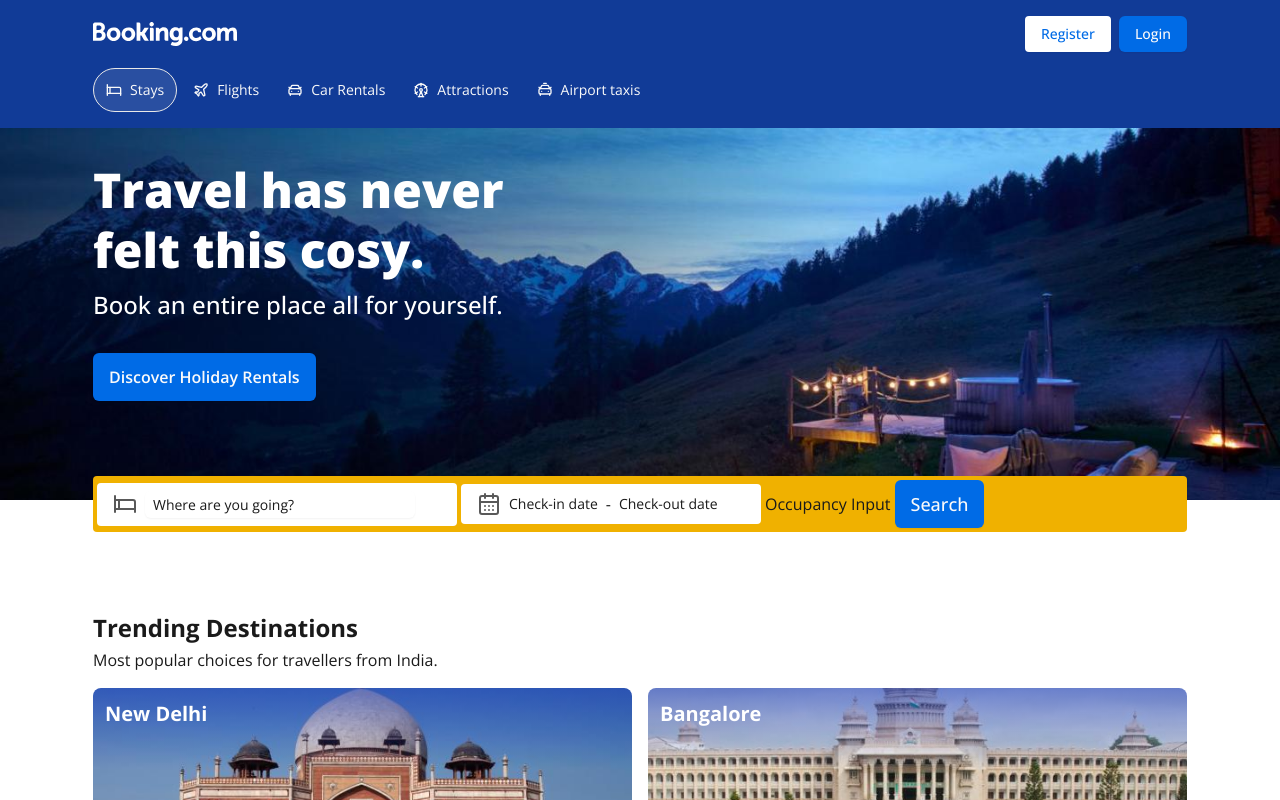
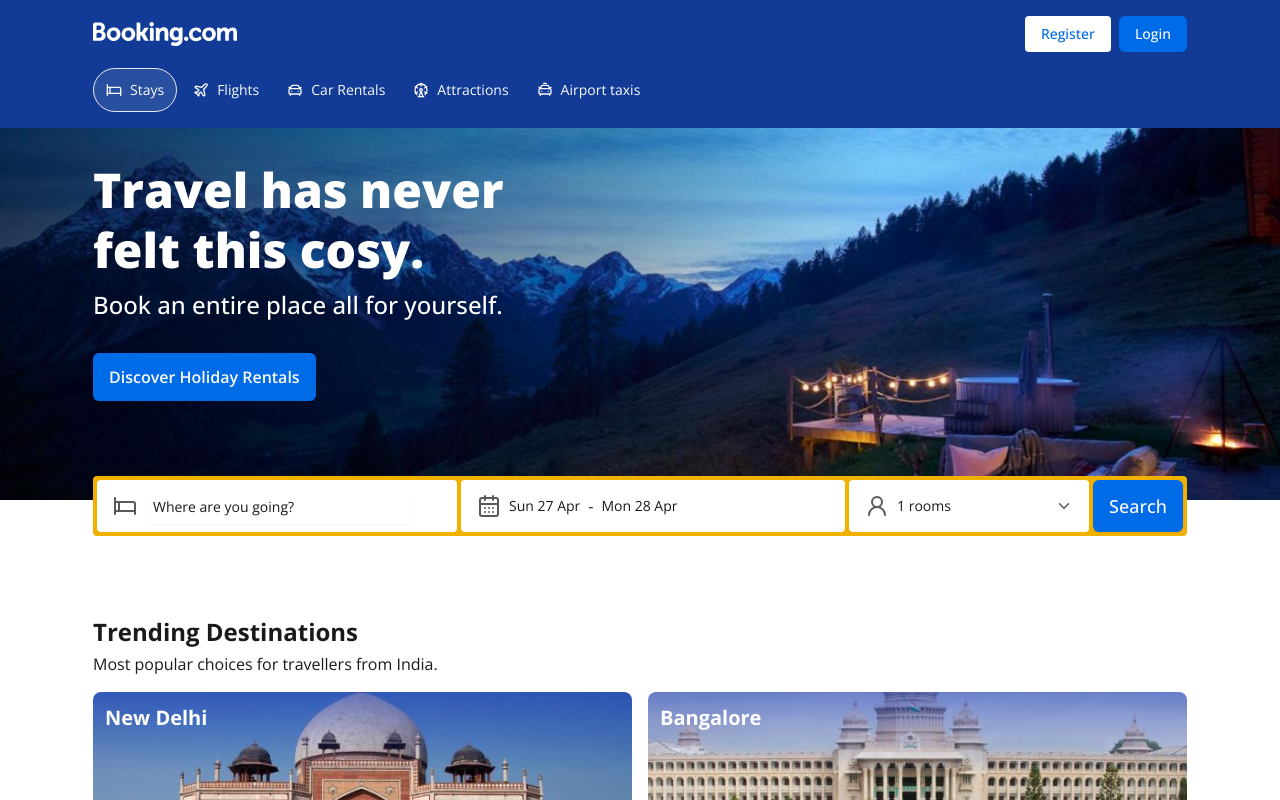
Before and after one commit to prajjwalag/BookYourHotelApp, a React (Vite) app: page / in a window 1280 px wide. Shown: the top 800 px of the page. Built offline with nearby package versions, Linux system fonts and the light colour scheme.

Commit message:
Designed the Room Count Input

```diff
--- a/src/features/search/DateSelectInput.jsx
+++ b/src/features/search/DateSelectInput.jsx
@@ -10,7 +10,7 @@
     <Popover>
       <FormField control={form.control} name='bookingDates' render={({field}) => (
         <>
-          <PopoverTrigger>
+          <PopoverTrigger asChild>
             <FormItem className='px-4 py-2 rounded bg-background h-full lg:min-w-[300px] lg:flex-auto'>
               <FormControl>
                 <div role='button' className='flex items-center h-full'>
--- a/src/features/search/LocationInput.jsx
+++ b/src/features/search/LocationInput.jsx
@@ -18,18 +18,29 @@
     setPopoverOpen(false);
   }
 
+  function handleKeyDown(e) {
+    switch(e.key) {
+      case 'ArrowUp':
+            console.log("UP Arrow Key Pressed");
+            break;
+      case 'ArrowDown':
+            console.log("Down Arrow key Presses");
+            break;
+    }
+  }
+
   return (
    <Popover open={isPopoverOpen} onOpenChange={setPopoverOpen}>
     <PopoverTrigger asChild>
-      <div className='flex gap-2 items-center px-4 py-2 rounded bg-background lg:min-w-[360px]'>
+      <div className='flex gap-2 items-center px-4 py-2 rounded bg-background lg:min-w-[360px] h-full'>
         <Icon icon="bed" size='24'className='text-muted-foreground shrink-0' />
         <FormField control={form.control} name='city' render={({field}) =>
           <FormControl>
             <Input {...field} className='w-full h-full px-2 text-sm border-0 focus-visible:ring-transparent focus-visible:ring-offset-transaparent placeholder:font-normal placeholder:text-foreground focus:placeholder-muted-foreground'
-            placeholder='Where are you going?' {...field} />
+            placeholder='Where are you going?' {...field} autoComplete="off" onKeyDown={handleKeyDown}/>
           </FormControl>
         }/>
-        <div role='button' className={city ? '':'opacity-0'} onClick={(e) =>{
+        <div role='button' className={city ? '':'opacity-0 pointer-events-none'} onClick={(e) =>{
           e.preventDefault();
           form.setValue('city', '');
         }}
--- a/src/features/search/OccupancyInput.jsx
+++ b/src/features/search/OccupancyInput.jsx
@@ -1,10 +1,52 @@
+import { Button } from '@/components/ui/button';
+import { FormControl, FormField, FormItem, FormLabel } from '@/components/ui/form';
+import Icon from '@/components/ui/icon';
+import { Popover, PopoverContent, PopoverTrigger } from '@/components/ui/popover'
 import React from 'react'
 
-const OccupancyInput = () => {
+const OccupancyInput = ({form}) => {
+  const rooms = form.watch('roomsCount');
   return (
-    <div>
-      Occupancy Input
-    </div>
+    <Popover>
+      <PopoverTrigger asChild>
+        <div role='button' className='h-full px-4 py-2 rounded bg-background border-border min-w-60 flex-auto flex items-center justify-between'>
+          <div className='flex items-center gap-2'>
+            <Icon icon='user' size='24' className='text-muted-foreground shrink-0'/>
+            <p className='text-sm'>{rooms} rooms</p>
+          </div>
+          <Icon icon='dropdown' size='18' className='text-muted-foreground shrink-0'/>
+        </div>
+      </PopoverTrigger>
+      <PopoverContent sideOffset='1' align='start' className='p-4 w-80'>
+        <FormField control={form.control} name="roomsCount" render={({field}) => (
+          <div>
+            <FormItem className='flex items-center justify-between'>
+              <FormLabel>
+                Rooms
+              </FormLabel>
+              <FormControl>
+                <div className='border rounded border-foreground/50 flex items-center'>
+                  <Button variant='ghost' size='icon' className='size-10 text-primary hover:text-primary focus-visible:ring-transparent focus-visible:ring-offset-transaparent' onClick={(e) => {
+                    e.preventDefault();
+                    if(field.value > 1)
+                      field.onChange(field.value-1);
+                  }}>
+                    <Icon icon='minus'/>
+                  </Button>
+                  <span>{field.value}</span>
+                  <Button variant='ghost' size='icon' className='size-10 text-primary hover:text-primary focus-visible:ring-transparent focus-visible:ring-offset-transaparent' onClick={(e) => {
+                    e.preventDefault();
+                    field.onChange(field.value+1);
+                  }}>
+                    <Icon icon='plus'/>
+                  </Button>
+                </div>
+              </FormControl>
+            </FormItem>
+          </div>
+        )}/>
+      </PopoverContent>
+    </Popover>
   )
 }
 
--- a/src/features/search/index.jsx
+++ b/src/features/search/index.jsx
@@ -11,18 +11,28 @@
 
     const form = useForm({
       defaultValues:{
-        city: ''
+        city: '',
+        roomsCount: 1,
+        bookingDates: {
+          from: dayjs().toDate(),
+          to: dayjs().add(1, 'day').toDate()
+        }
       }});
 
     function onSubmit(data) {
-
-      console.log('Search data', data);
+      const sendData = {
+        city: data.city,
+        roomsCount: data.roomsCount,
+        startDate: dayjs(data.bookingDates.from).format('YYYY-MM-DD'),
+        endDate: dayjs(data.bookingDates.to).format('YYYY-MM-DD'),
+      }
+      console.log('Search data', sendData);
     }
 
   return (
     <section className='container'>
         <Form {...form}>
-            <form onSubmit={form.handleSubmit(onSubmit)} className='flex flex-col gap-1 p-1 bg-yellow-500 lg:flex-row lg:items-center rounded h-14'>
+            <form onSubmit={form.handleSubmit(onSubmit)} className='flex flex-col gap-1 p-1 bg-yellow-500 lg:flex-row lg:items-center rounded h-15'>
                 <LocationInput form={form}/>
                 <DateSelectInput form={form}/>
                 <OccupancyInput form={form}/>
```
